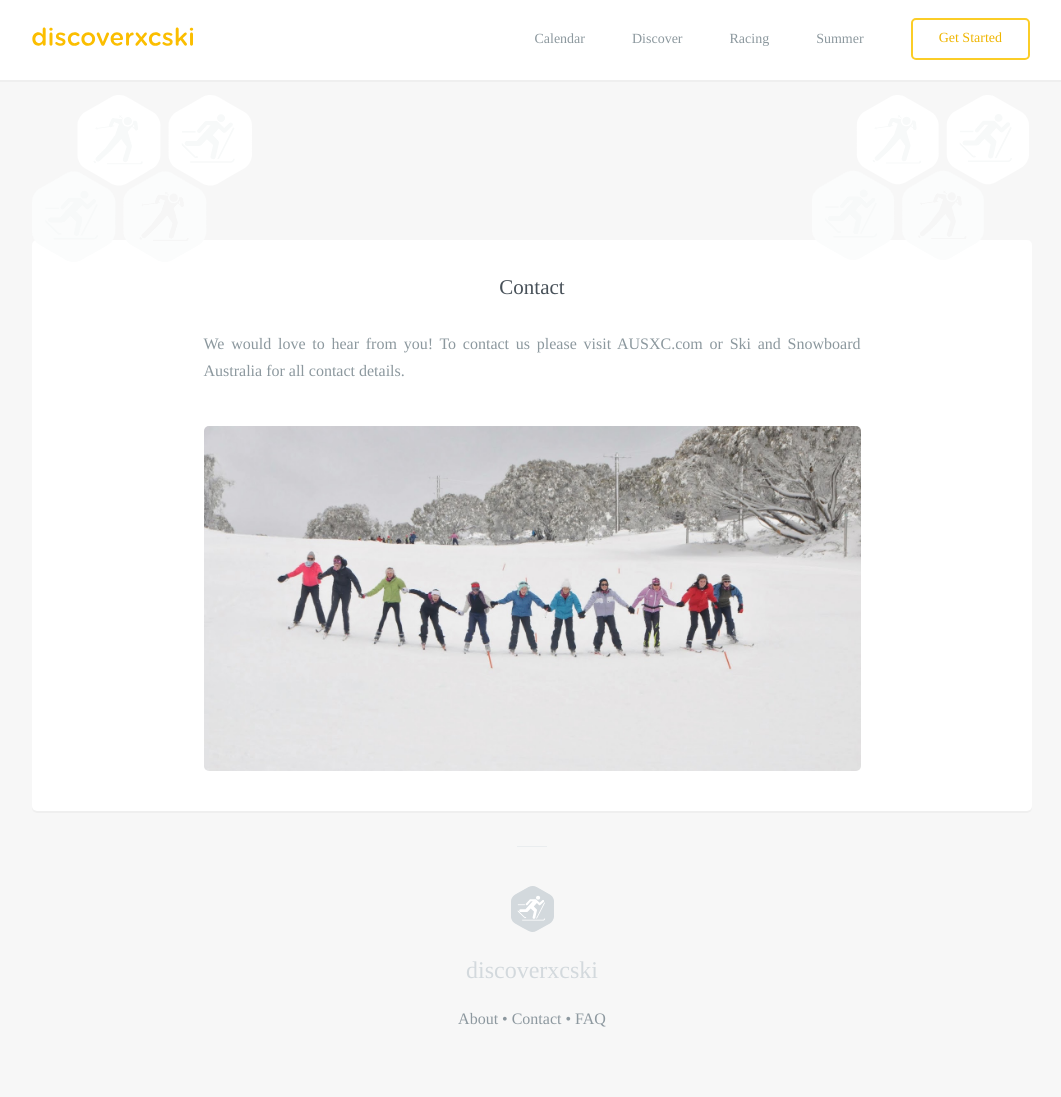
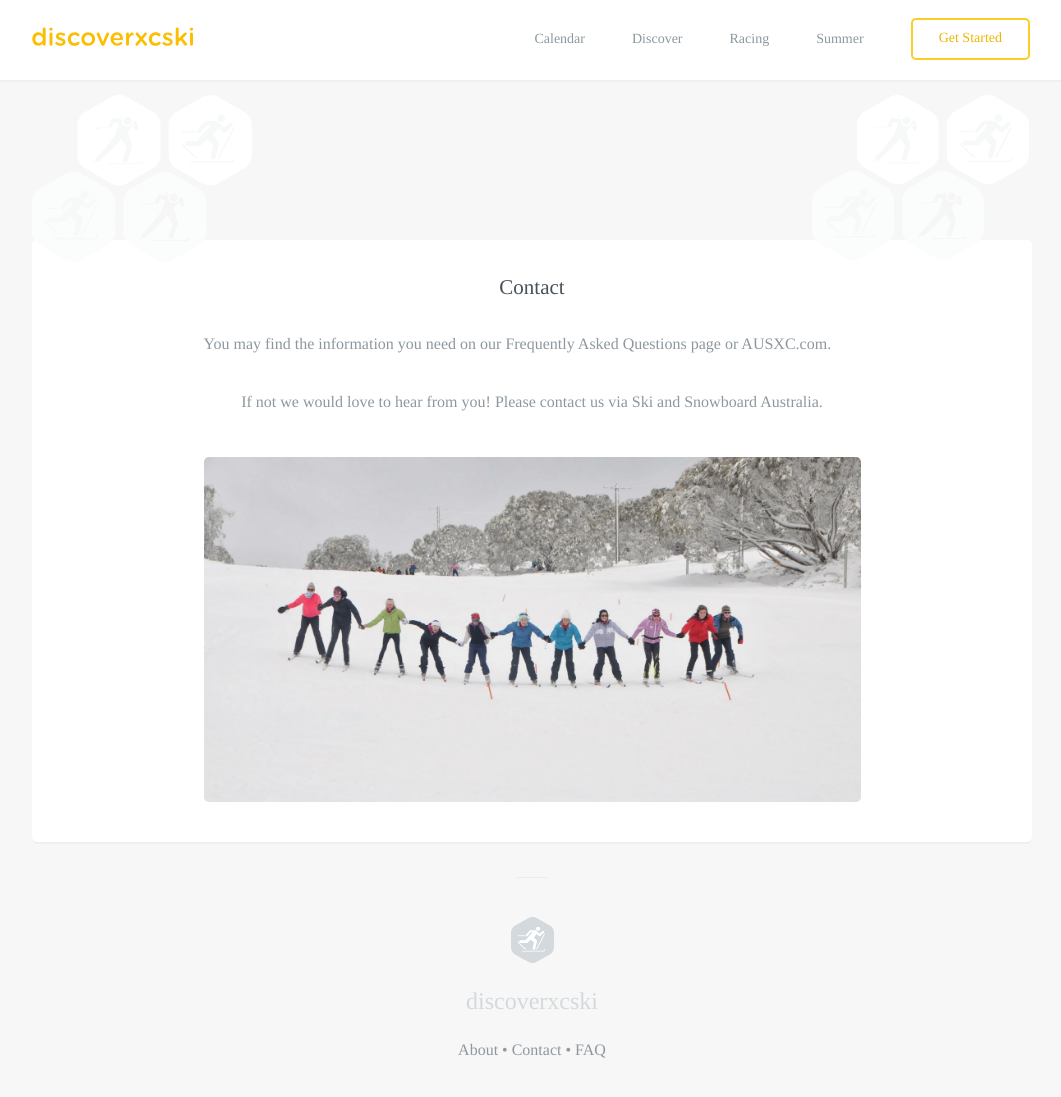
Before and after one commit to robcatto/robcatto.github.io, a Jekyll site: the page built from contact/index.html, in a window 1280 px wide and 1115 px high. Shown: the top 1097 px of the window, without its empty margins (108-1169 px from the left). Built offline with Jekyll 4.4.1, drawn with Linux system fonts in a browser that asks for light colours; some web fonts are replaced; Markdown is read by kramdown in place of the engine named in the settings.

Commit message:
Update index.html

```diff
--- a/contact/index.html
+++ b/contact/index.html
@@ -32,7 +32,8 @@ layout: default
         <div id="content1">
         <section class="mobile_section" style="padding-bottom: 40px;">
                 <h3 class="heading__aligned--page" style="text-align: center;">Contact</h3>
-                <p class="left__aligned--p">We would love to hear from you!  To contact us please visit AUSXC.com or Ski and Snowboard Australia for all contact details.
+                <p class="left__aligned--p">You may find the information you need on our Frequently Asked Questions page or AUSXC.com.
+                <p>If not we would love to hear from you!  Please contact us via Ski and Snowboard Australia.
                 </p>
                 <div class="one">
                 <div class="onelarge centered" style="
```
